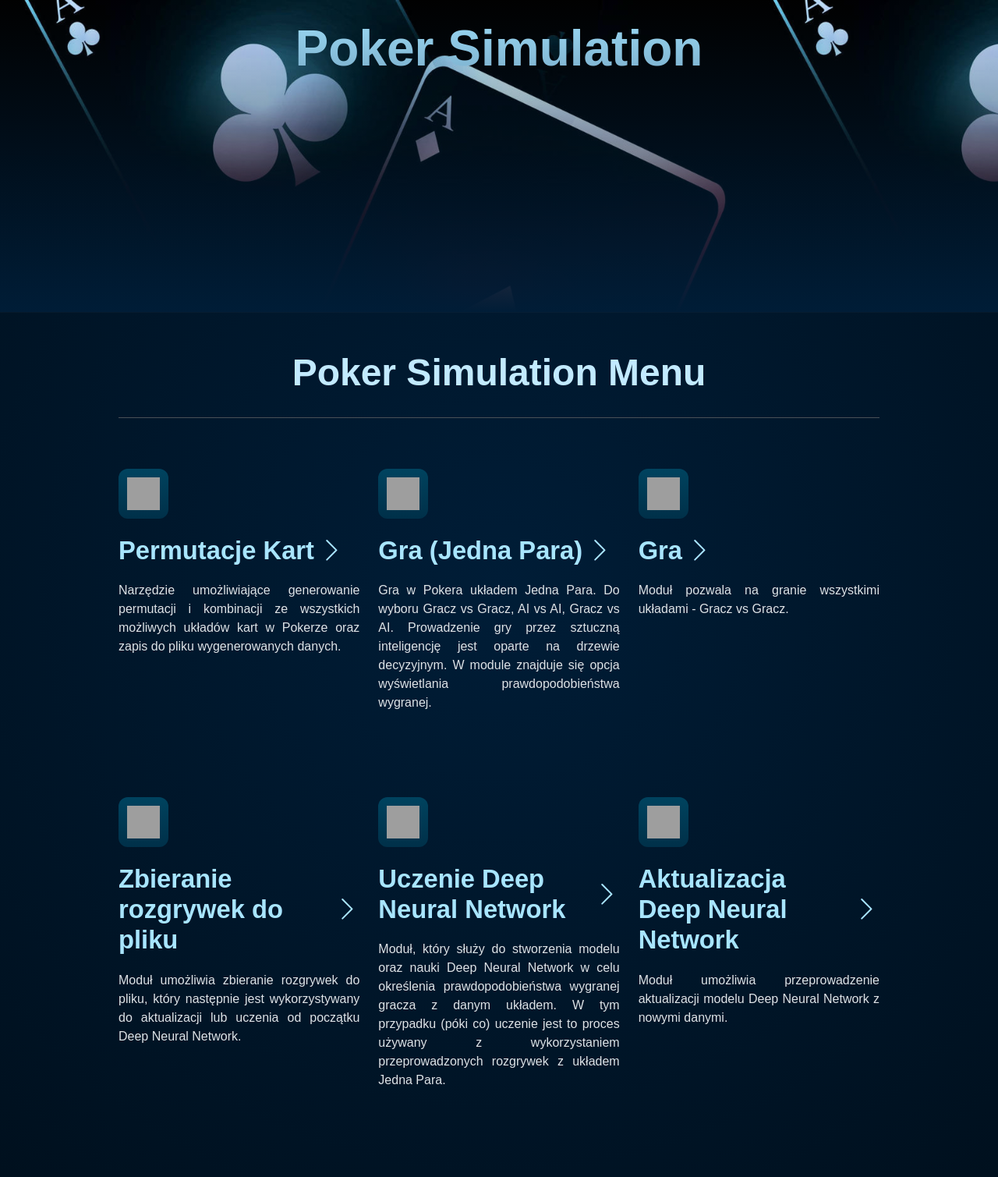
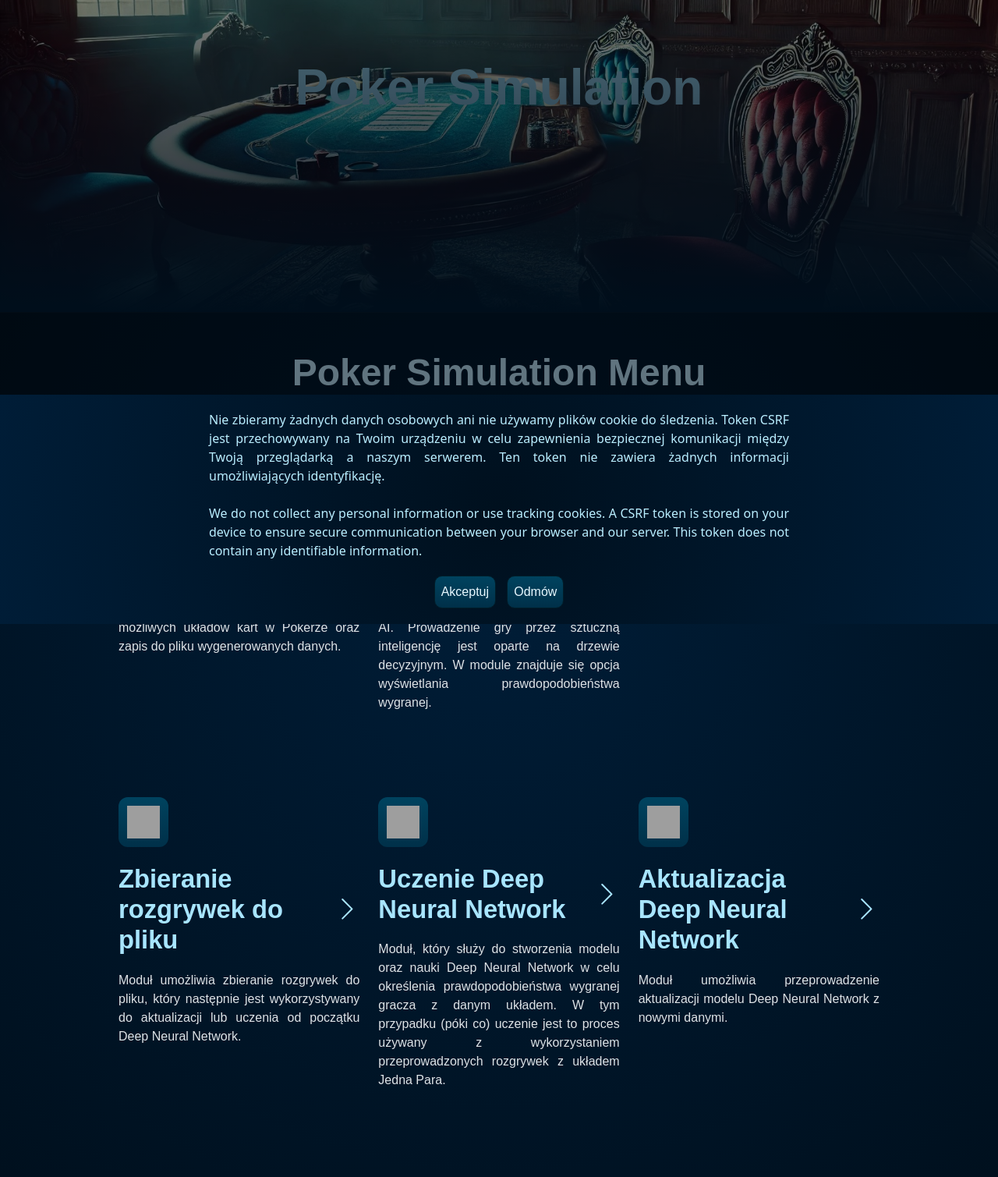
Before and after one commit to PatrykWolny1/poker-django, a Django app: page / in a window 1280 px wide. Shown: the whole page at 78% size. Run offline with Django 4.2, Linux system fonts and the light colour scheme; some libraries are stand-ins or nearby versions; grey boxes are pictures that could not be loaded.

Commit message:
add cookies policy agreement; handle threads correctly (closing and opening); flag to distinguish between on_refresh and on_click actions; all for one pair game

```diff
--- a/classes/Croupier.py
+++ b/classes/Croupier.py
@@ -225,7 +225,6 @@ class Croupier(object):
 
 
             self.player_number = int(redis_buffer_instance_one_pair_game.redis_1.get('player_number').decode('utf-8'))
-            print(self.player_number, self.player.index, "AAAAAAAAAAAAAA")
             while self.player_number == self.player.index:
                 if self.player_number == self.player.index:
                     str_arr = self.player.arrangements.check_arrangement(game_visible=False, is_result=True)
--- a/classes/Game.py
+++ b/classes/Game.py
@@ -39,7 +39,7 @@ class Game(object):
         if when_game_one_pair == '1' and queue is not None:
             self.all_comb_perm = queue.get()
             pass_all_comb_perm.set_all_comb_perm(self.all_comb_perm)
-        elif when_game_one_pair == '1':
+        elif pass_all_comb_perm.get_all_comb_perm() is not None:
             self.all_comb_perm = pass_all_comb_perm.get_all_comb_perm()
 
 
@@ -92,7 +92,6 @@ class Game(object):
 
         if choice == '2':
             game_si_human = redis_buffer_instance.redis_1.get('game_si_human').decode('utf-8')
-            print("AAAAAAAAAAAAAAAAAAAAAAAAAAAA")
             if game_si_human == '1':
                 croupier = Croupier(game_si_human=1, all_comb_perm=self.all_comb_perm, game_visible=True, tree_visible=False)
             if game_si_human == '2':
@@ -109,7 +108,7 @@ class Game(object):
 
         if choice == '4':
             n = int(input("Podaj ilosc rozgrywek do zapisania: "))
-            croupier = Croupier(game_si_human=2, all_comb_perm=all_comb_perm, game_visible=False, tree_visible=False, prediction_mode=False, n=n)
+            croupier = Croupier(game_si_human=2, all_comb_perm=self.all_comb_perm, game_visible=False, tree_visible=False, prediction_mode=False, n=n)
             croupier.gather_data()
 
             # for i in range(0, n):
--- a/home/templates/home/index.html
+++ b/home/templates/home/index.html
@@ -69,4 +69,123 @@
     </div>
   </div>
 </div>
+<!-- Cookie Consent Banner -->
+<div id="cookie-banner" style="
+    display: none;
+    position: fixed;
+    bottom: 0;
+    width: 100%;
+    background: radial-gradient(circle, #00101e, #001d37);
+    color: #baeeff;
+    padding: 20px;
+    text-align: center;
+    z-index: 1001;
+    display: flex;
+    flex-direction: column;
+    align-items: center;
+    justify-content: center;">
+  <p style="text-align: center; max-width: 60%; margin-left: 0%; margin-bottom: 20px;">
+    Nie zbieramy żadnych danych osobowych ani nie używamy plików cookie do śledzenia. Token CSRF jest przechowywany na Twoim urządzeniu w celu zapewnienia bezpiecznej komunikacji między Twoją przeglądarką a naszym serwerem. Ten token nie zawiera żadnych informacji umożliwiających identyfikację.
+    <br><br>
+    We do not collect any personal information or use tracking cookies. A CSRF token is stored on your device to ensure secure communication between your browser and our server. This token does not contain any identifiable information.
+  </p>
+  <div>
+    <button id="accept-cookies" style="
+        font-size: 16px;
+        font-family: 'Cambria Math', sans-serif;
+        cursor: pointer;
+        transition: background-color 0.3s;
+        border-radius: 10px;
+        margin-right: 10px;
+        background: linear-gradient(to bottom, #00435f, rgb(0, 48, 73));
+        transition: background-color 0.3s;
+        border: 1px solid #001d29;">
+      Akceptuj
+    </button>
+    <button id="reject-cookies" style="
+        font-size: 16px;
+        font-family: 'Cambria Math', sans-serif;
+        cursor: pointer;
+        transition: background-color 0.3s;
+        border-radius: 10px;
+        background: linear-gradient(to bottom, #00435f, rgb(0, 48, 73));
+        transition: background-color 0.3s;
+        border: 1px solid #001d29;">
+      Odmów
+    </button>
+  </div>
+</div>
+<!-- Site Overlay -->
+<div id="site-overlay" style="
+    position: fixed;
+    top: 0;
+    left: 0;
+    width: 100%;
+    height: 100%;
+    background-color: rgba(0, 0, 0, 0.5);
+    z-index: 1000;
+    display: none;">
+</div>
+<script>
+  // Function to check if the consent cookie exists
+  function getCookie(name) {
+      const cookies = document.cookie.split(';');
+      for (let cookie of cookies) {
+          const [key, value] = cookie.trim().split('=');
+          if (key === name) {
+              return value;
+          }
+      }
+      return null;
+  }
+
+  // Function to set a cookie
+  function setCookie(name, value, days) {
+      const expires = new Date();
+      expires.setTime(expires.getTime() + days * 24 * 60 * 60 * 1000);
+      document.cookie = `${name}=${value}; expires=${expires.toUTCString()}; path=/`;
+  }
+
+  // Function to show the cookie banner
+  function showCookieBanner() {
+      const banner = document.getElementById('cookie-banner');
+      banner.style.display = 'block';
+      const overlay = document.getElementById('site-overlay');
+      banner.style.display = 'flex';
+      overlay.style.display = 'block';
+      // Add event listeners for buttons
+      document.getElementById('accept-cookies').addEventListener('click', () => {
+          setCookie('cookie_consent', 'accepted', 365);
+          banner.style.display = 'none';
+          console.log('Cookies accepted.');
+          overlay.style.display ='none';
+      });
+
+      document.getElementById('reject-cookies').addEventListener('click', () => {
+          setCookie('cookie_consent', 'rejected', 365);
+          console.log('Cookies rejected.');
+          alert('Cookies are necessary for this website to function. You will now be redirected. Pliki cookie są niezbędne do funkcjonowania tej strony. Zostaniesz przekierowany do innej strony.');
+          window.location.href = '/goodbye/'; // Redirect user to an exit or information page
+      });
+  }
+
+  // Check for cookie consent on page load
+  window.onload = function () {
+    const banner = document.getElementById('cookie-banner');
+
+    const consent = getCookie('cookie_consent');
+
+    if (consent === 'accepted') {
+        console.log('Cookies already accepted.');
+        banner.style.display = 'none';
+    } else if (consent === 'rejected') {
+        console.log('Cookies already rejected.');
+        showCookieBanner();
+    } else {
+        showCookieBanner();
+    }
+
+  };
+
+  </script>
 {% endblock content %}
--- a/home/views.py
+++ b/home/views.py
@@ -38,7 +38,9 @@ def one_pair_game(request):
     is_dev = os.getenv('IS_DEV', 'yes')
     if request.method == 'GET':
         _initialize_redis_values_gra_jedna_para()
-        return _handle_thread(request, subsite_specific=True, template='home/one_pair_game.html', context={'is_dev': is_dev})
+        response = _handle_thread(request, subsite_specific=True, template='home/one_pair_game.html', context={'is_dev': is_dev})
+        print(response['status'])
+        return response
     print("ONE_PAIR_GAME")
     return render(request, 'home/one_pair_game.html', {'is_dev': is_dev})
 
@@ -81,7 +83,6 @@ def start_game(request):
 
     if request.method == 'POST':
         _handle_thread(request, subsite_specific=True, template='home/one_pair_game.html')
-        print("START GAME")
 
         return JsonResponse({'status': 'Game started'})
     else:
@@ -142,9 +143,11 @@ def _handle_thread(request, subsite_specific=False, template=None, context=None)
     print("Before rendering the response...")
 
     if template:
-        return render(request, template, context)
+        response = render(request, template, context)
+        response['status'] = 'Threads started...'
+        return response
     else:
-        return JsonResponse({'status': 'Cards permutations started'})
+        return JsonResponse({'status': 'Threads started...'})
 
 def start_thread(request):
     """Start a new thread and store it in Redis and session."""
@@ -195,9 +198,12 @@ def _stop_thread(request, connection_count=None):
                     if isinstance(task_threads[keys[c_threads]], MyThread):
                         print("Stopping thread ID: ", keys[c_threads])
                         when_game_one_pair = redis_buffer_instance.redis_1.get('when_one_pair').decode('utf-8')
-                        if when_game_one_pair == '1':
+                        print("One pair game or not: ", when_game_one_pair)
+                        when_on_refresh = redis_buffer_instance_one_pair_game.redis_1.get('on_refresh').decode('utf-8')
+                        if when_on_refresh == '1':
+                            task_threads[keys[c_threads]].join()
+                        else:
                             task_threads[keys[c_threads]].raise_exception()
-                        task_threads[keys[c_threads]].join()
 
             except Exception as e:
                 # Display full exception details
@@ -278,3 +284,6 @@ def get_redis_value(request):
         return JsonResponse({"message": f"Key '{key}' received successfully"})
     except json.JSONDecodeError:
         return JsonResponse({"error": "Invalid JSON"}, status=400)
+
+def goodbye(request):
+    return render(request, 'home/goodbye.html', {'message': 'We’re sorry, but cookies are required to use this site. Przepraszamy, ale pliki cookie są niezbędne do korzystania z tej strony.'})
--- a/pokerweb/static/css/style_cards_permutations.css
+++ b/pokerweb/static/css/style_cards_permutations.css
@@ -1,6 +1,7 @@
 .bg-index {
-    background: url("img/background.jpg") repeat fixed;
-    background-size: 75% auto;
+    background: url("img/background.jpg") no-repeat fixed;
+    background-position: center 50%;
+    background-size: cover;
     height: 400px;
   }
 
@@ -31,6 +32,7 @@ h1 {
   display: block !important;
   font-size: 64px !important;
   font-weight: bold !important;
+  margin-top: 50px;
   unicode-bidi: isolate;
   background: linear-gradient(to bottom, #a4e4ff, rgb(165, 224, 255));
   -webkit-background-clip: text; /* For Safari */
@@ -202,6 +204,29 @@ h1 {
   gap: 20px; /* Space between buttons */
   position: relative;
   z-index: 0;
+}
+
+button {
+  font-size: 14px;
+  padding: 8px;
+  background: linear-gradient(to bottom, #00435f, rgb(0, 48, 73));
+  color: #e8f8ff;
+  border: 1px solid #001d29;
+  border-radius: 5px;
+  cursor: pointer;
+  transition: background-color 0.3s;
+  font-family: 'Cambria Math', sans-serif;
+}
+
+button:hover {
+  background: linear-gradient(to top, #9be1ff, #d3f2ff) !important;
+  color: #00101e;
+}
+
+button:disabled {
+  background: linear-gradient(to top, #9be1ff, #d3f2ff) !important;
+  color: #00101e;
+  cursor: not-allowed;
 }
 
 .high-card-button, .one-pair-button, .two-pairs-button, .three-of-a-kind-button, .straight-button, .color-button,
--- a/pokerweb/urls.py
+++ b/pokerweb/urls.py
@@ -28,6 +28,7 @@ urlpatterns = [
     path('', views.index, name='home.index'),
     path('cards_permutations/', views.cards_permutations, name='home.cards_permutations'),
     path('one_pair_game/', views.one_pair_game, name='home.one_pair_game'),
+    path('goodbye/', views.goodbye, name='home.goodbye'),
 
     path('start_task_view/', views.start_task, name='start_task_view'),
     path('stop_task_view/', views.stop_task, name='stop_task_view'),
```
Also changed, not shown: home/GameOnePairConsumer.py (+22 -20 lines), home/templates/home/goodbye.html (added, +14 -0 lines), db.sqlite3, ml_data/poker_game_one_pair_combs_all_to_update_duplicates.csv, pokerweb/static/css/img/background.jpg, 1 other file.
